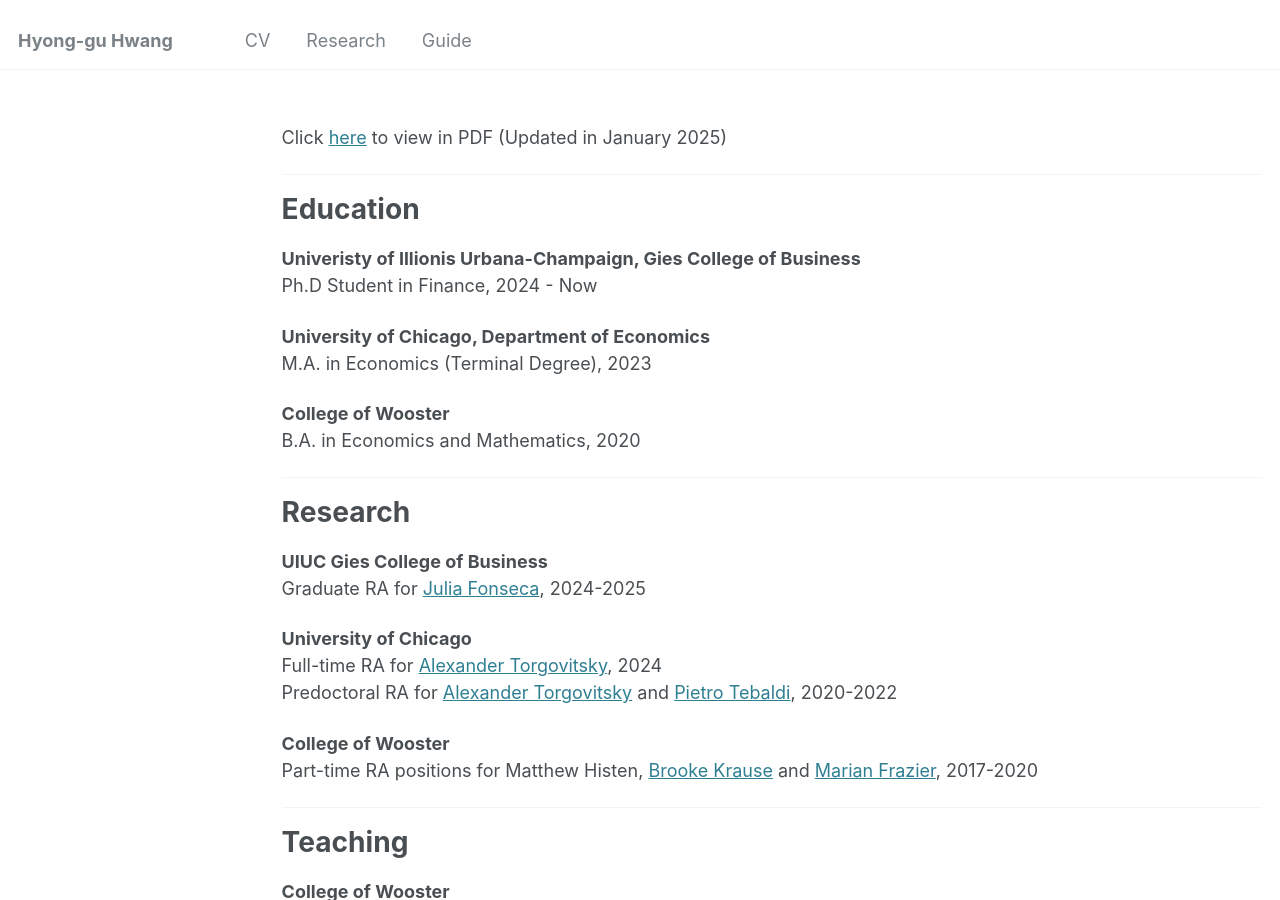
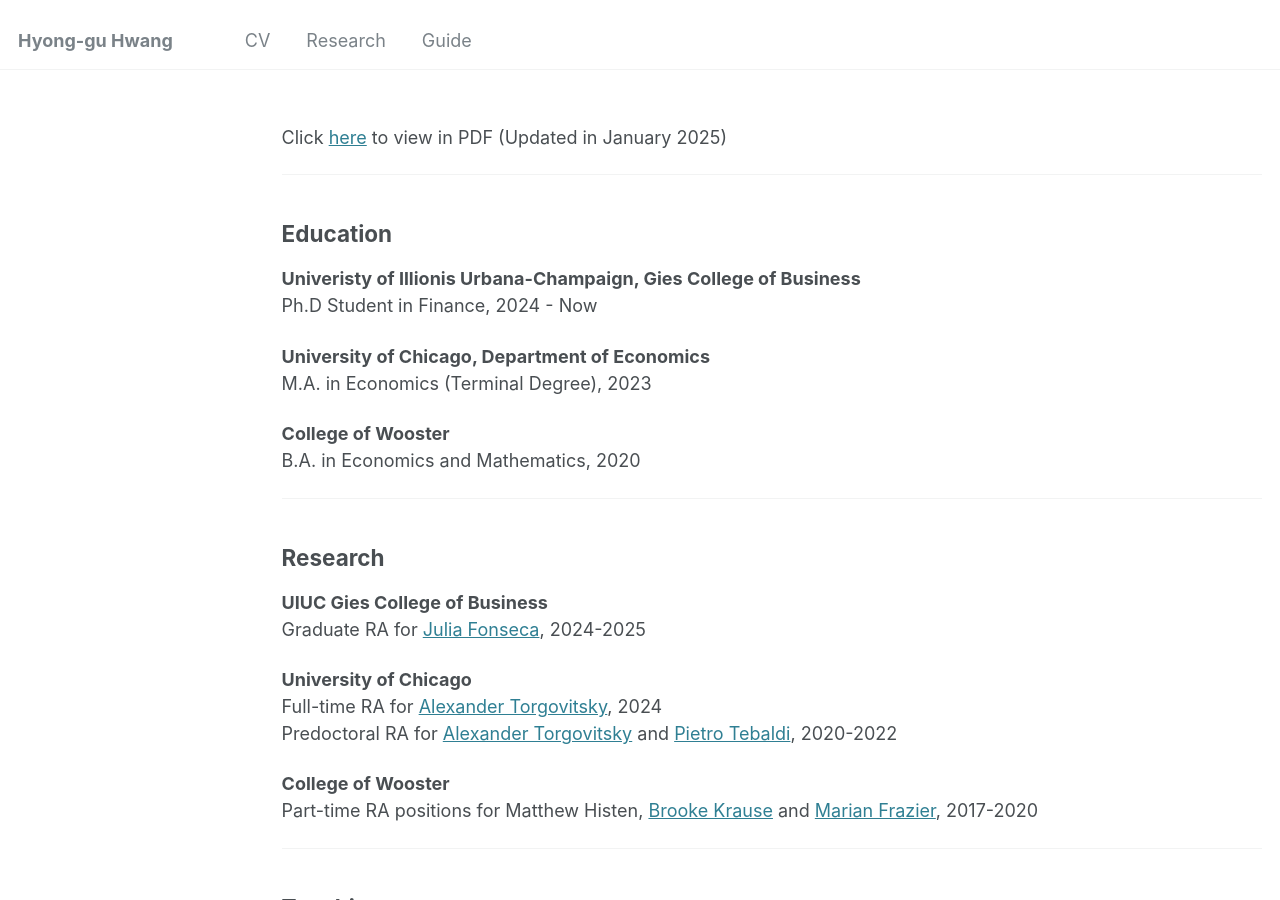
Before and after one commit to hyonggu-hwang/hyonggu-hwang.github.io, a Jekyll site: the page built from _pages/cv.md, in a window 1280 px wide and 900 px high. Built offline with Jekyll 4.4.1, drawn with Linux system fonts in a browser that asks for light colours.

Commit message:
markdown headers

```diff
--- a/_pages/cv.md
+++ b/_pages/cv.md
@@ -13,8 +13,8 @@ Click [here](https://drive.google.com/file/d/1_cFAG4X3u22VXXG863L4BF3J-fZZJxax/v
 
 <hr>
 
-Education
-======
+## Education
+
 <strong>Univeristy of Illionis Urbana-Champaign, Gies College of Business</strong> <br>
 Ph.D Student in Finance, 2024 - Now <br>
 
@@ -26,8 +26,8 @@ B.A. in Economics and Mathematics, 2020<br>
 
 <hr>
 
-Research
-======
+## Research
+
 <strong>UIUC Gies College of Business</strong> <br>
 Graduate RA for [Julia Fonseca](https://www.juliafonseca.com), 2024-2025 <br>
 
@@ -40,17 +40,18 @@ Part-time RA positions for Matthew Histen, [Brooke Krause](https://sites.google.
 
 <hr>
 
-Teaching
-======
+## Teaching
+
 <strong>College of Wooster</strong> <br>
 Teaching Assitant to [Brooke Krause](https://sites.google.com/view/brookekrause/home) for Econometrics, 2020 <br>
 Teaching Assitant to [Melanie Long](https://sites.google.com/view/mglong/home?authuser=0) for Econometrics, 2019 <br>
-Teaching Assitant to [Philip Mellizo](https://sites.google.com/view/brookekrause/home) for Intermediate Microeconomics, 2018 <br>
+Teaching Assitant to [Philip Mellizo](https://wooster.edu/bio/pmellizo/) for Intermediate Microeconomics, 2018 <br>
 Teaching Assitant to Matthew Histen for Principles of Economics, 2017
 
 <hr>
-Awards
-======
+
+## Awards
+
 <strong>College of Wooster</strong> <br>
 [The Proctor & Gamble Economics Prize](https://drive.google.com/file/d/1ZwWnqDEm9B9V1NSX19_Q0CVrE-ilk1Z-/view?usp=sharing), 2020 <br>
 Departmental Honors from the Economics and Mathematics departments, 2020 <br>
```
